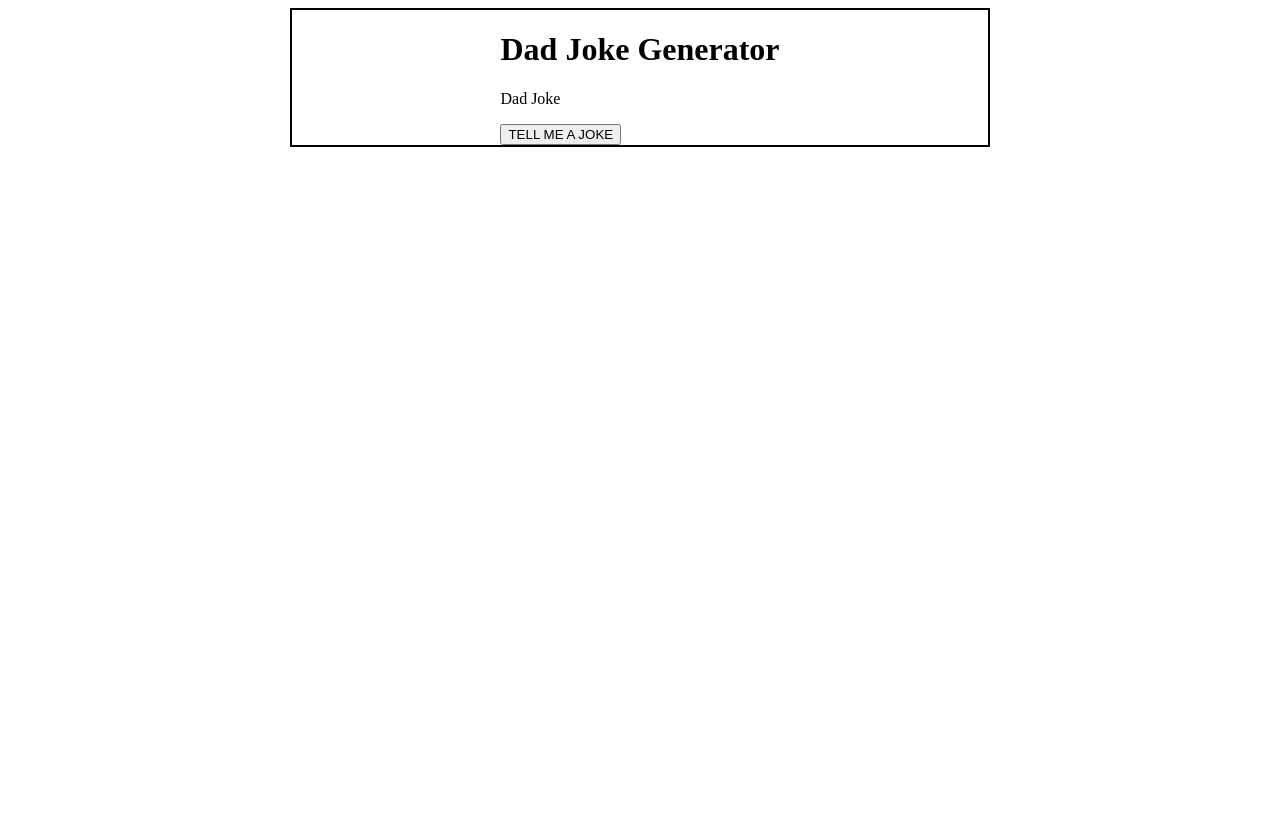
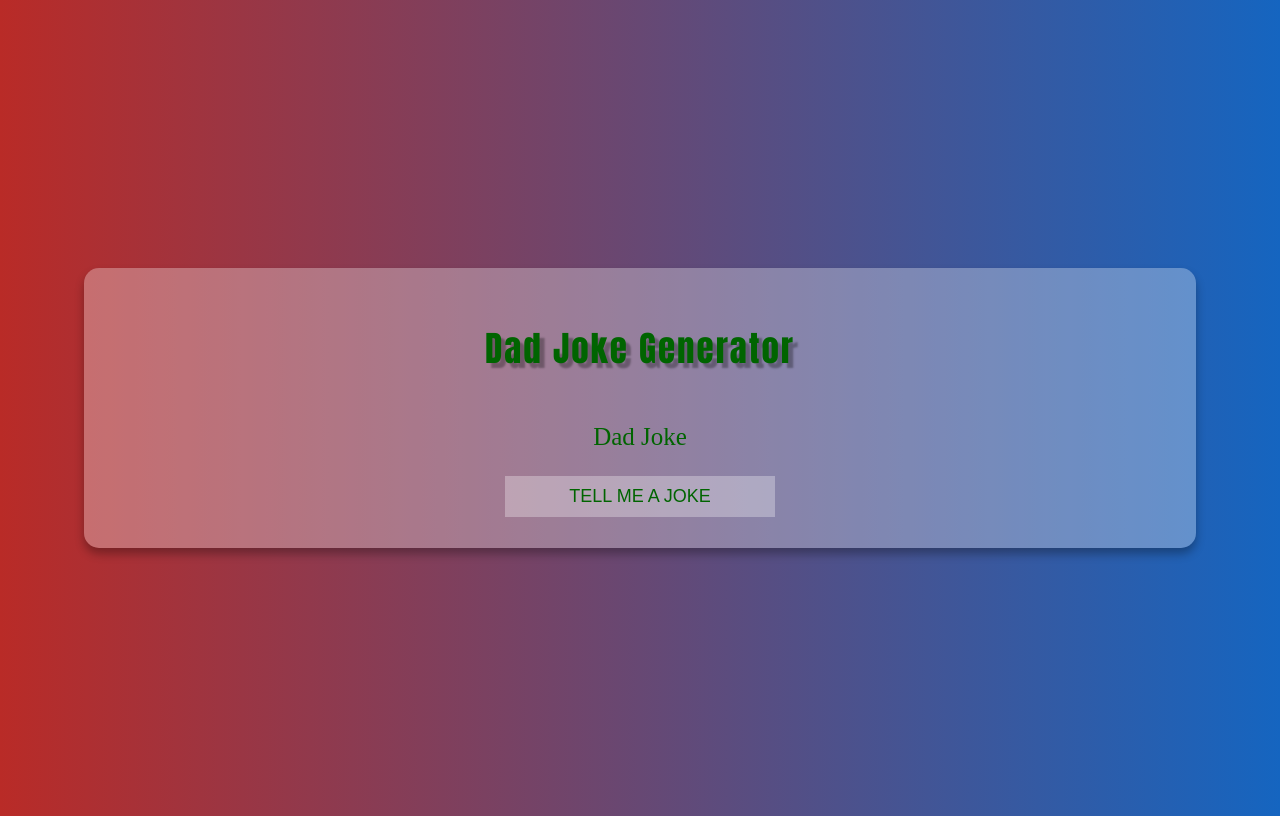
Before and after one commit to guptasurbhi01/jokes, a plain HTML site: page index.html in a window 1280 px wide. Drawn offline with Linux system fonts and the light colour scheme.

Commit message:
Update style.css

```diff
--- a/style.css
+++ b/style.css
@@ -2,8 +2,40 @@ body{
     display: flex;
     justify-content: center;
     align-items:center;
+    min-height: 100vh;
+    color: darkgreen;
+    background-image: linear-gradient(to right ,#b92b27,#1565C0);
 }
 .main{
-    border: 2px solid black;
-    padding: 0 13rem;
+    width: 88%;
+    height: 280px;
+    display: flex;
+    flex-direction: column;
+    justify-content: center;
+    align-items: center;
+    /* gap: 20px; */
+    background-color: rgba(255,255,255,.3);
+    box-shadow: 0 6px 10px rgba(0,0,0,.3);
+    border-radius: 15px;
 }
+h1{
+        font-size: 35px;
+    font-weight: 200;
+    font-family: Impact, Haettenschweiler, 'Arial Narrow Bold', sans-serif;
+    text-shadow: 5px 5px 2px rgba(0,0,0,.3);
+    letter-spacing: 2px;
+}
+p{
+    font-size: 25px;
+}
+button{
+    color: darkgreen;
+    padding: 10px 4rem;
+    font-size: 18px;
+    cursor: pointer;
+    border: none;
+    background-color: rgba(255,255,255,.3);
+}
+button:hover{
+    box-shadow: 0 6px 10px rgba(0,0,0,.3);
+}
```
